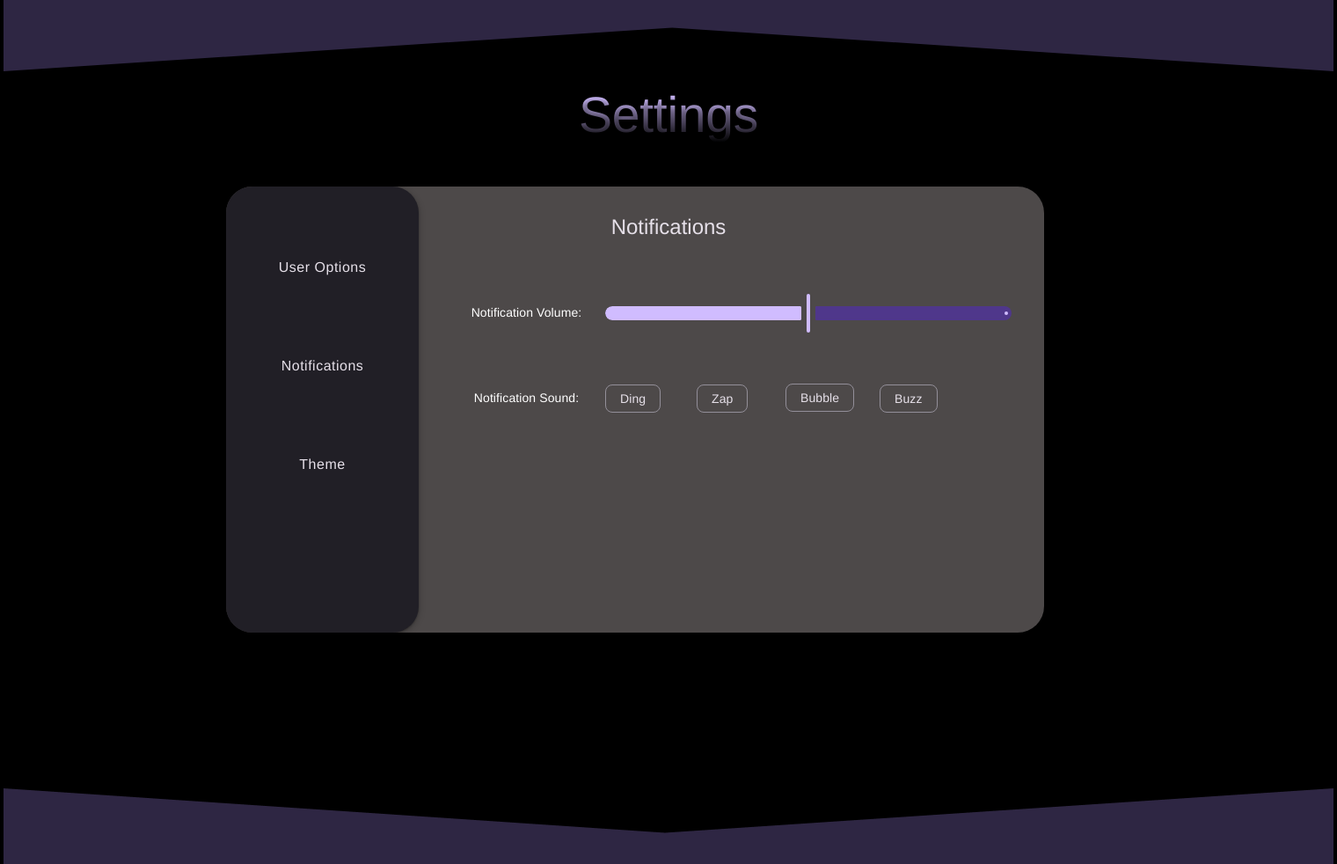
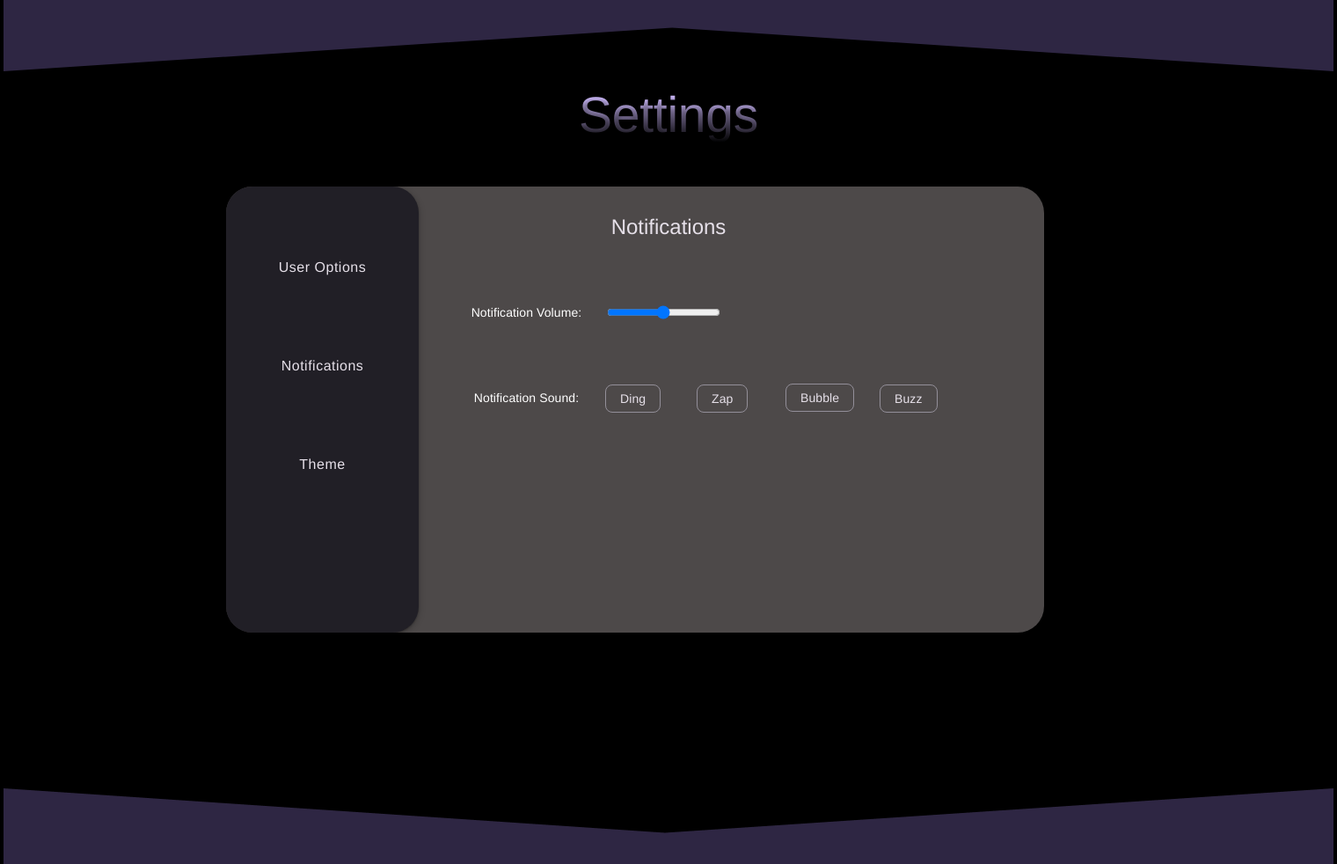
Before and after one commit to GrinsteadDev/cmsc495-messenger, a Flask app: template templates/Settings_page_Notifications.html in a window 1520 px wide. Shown: the whole page at 88% size. Run offline with Flask 3, Linux system fonts and the light colour scheme; the template is opened without the code that fills it: most values are stand-ins (such as "Sample title", 1, 10 or a date in 2020); parts of the project's set-up code (start-up, migrations or seed data) failed here and were passed over; some libraries are stand-ins or nearby versions.

Commit message:
Notification and Theme page

```diff
--- a/templates/Settings_page_Notifications.html
+++ b/templates/Settings_page_Notifications.html
@@ -2,6 +2,7 @@
 {% block title %}Notification Settings{% endblock %}
 {% block html_head %}
 <link rel="stylesheet" href="{{ url_for('static', filename='css/Settings_notifications/style.css') }}" />
+<source src="{{ url_for('static', filename='notificationTone.mp3') }}" type="audio/mp3">
 {% endblock %}
 {% block html_body %}
 <div class="macbook-pro">
@@ -17,13 +18,23 @@
         <div class="state-layer"><div class="label-text">Ding</div></div>
       </div>
       <div class="continuous-dark">
-        <div class="active-track"><div class="track"></div></div>
-        <div class="handle"></div>
-        <div class="inactive-track">
-          <div class="track-2"></div>
-          <div class="track-dot"></div>
+        <div class="slidecontainer">
+          <input type="range" min="1" max="100" value="50" class="slider" id="volumeRange">
         </div>
       </div>
+      <audio id="audioNotification" src="notification.mp3"></audio>
+      <script>
+        document.addEventListener('DOMContentLoaded', function() {
+          //Notification Audio
+          var slider = document.getElementById("volumeRange");
+          var audioElement = document.getElementById("audioNotification");
+          slider.oninput = function() {
+            console.log(event.target.value / 100);
+            var volume = event.target.value / 100;
+            audioElement.volume = volume;
+          }
+        });
+      </script>
       <div class="text-wrapper">Notification Volume:</div>
       <div class="text-wrapper-2">Notification Sound:</div>
       <div class="overlap">
@@ -57,7 +68,7 @@
             </div>
             <div class="menu-list-item">
               <div class="state-layer-2">
-                <div class="content"><div class="label-text-3">Theme</div></div>
+                <a href="{{ url_for('template.fetch_templates', name='Settings_Page_theme') }}" class="content-2"><div class="label-text-3">Theme</div></a>
               </div>
             </div>
             <div class="menu-list-item"></div>
```
Also changed, not shown: templates/Settings_page_theme.html (+21 -21 lines), 1 other file.
